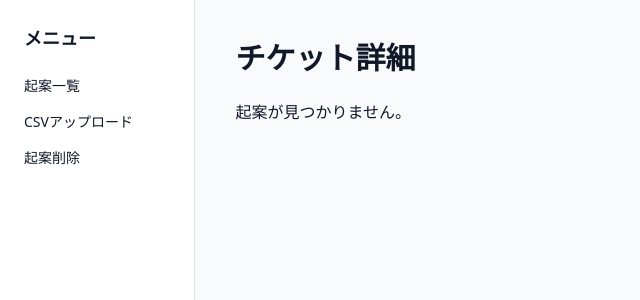
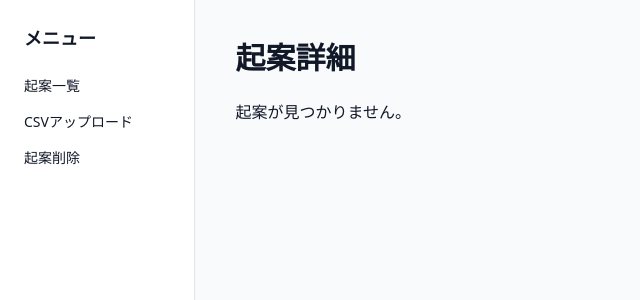
Before and after one commit to arcwataru/csv-ticket-viewer-v4, a Next.js app: page /ticket/1 in a window 1280 px wide. Shown: the top 300 px of the page, without its empty margins (0-640 px from the left). Built offline with nearby package versions, Linux system fonts and the light colour scheme.

Commit message:
Update [id].js

```diff
--- a/pages/ticket/[id].js
+++ b/pages/ticket/[id].js
@@ -18,7 +18,7 @@
     <div className="flex">
       <Sidebar />
       <main className="p-10 w-full">
-        <h1 className="text-3xl font-semibold mb-6">チケット詳細</h1>
+        <h1 className="text-3xl font-semibold mb-6">起案詳細</h1>
         {ticket ? (
           <div className="space-y-4">
             {Object.entries(ticket).map(([key, value]) => (
```
